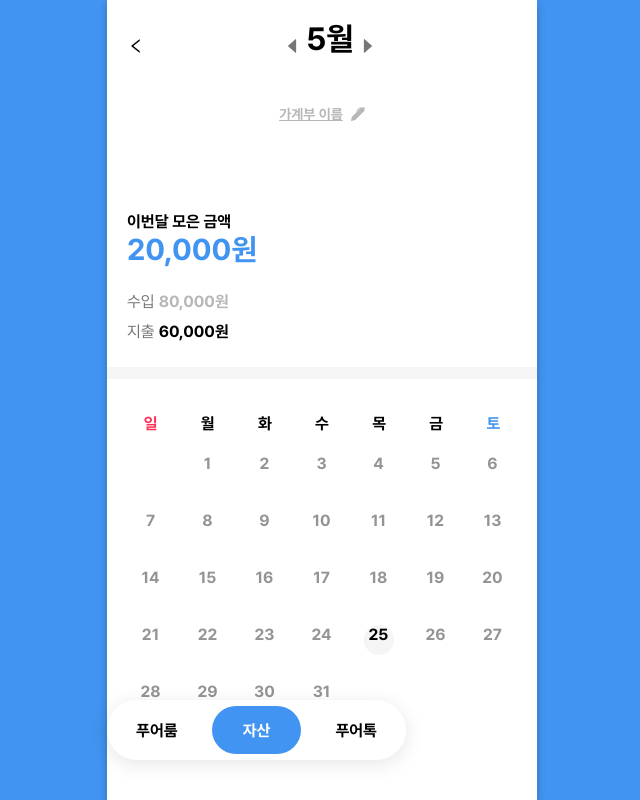
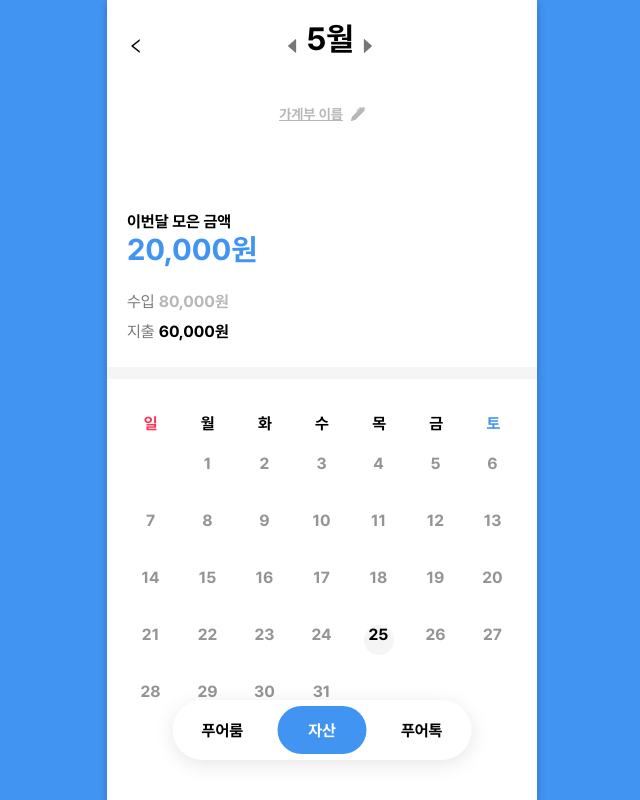
Before and after one commit to Apoorpoor/Apoorpoor_Frontend, a React (Create React App) app: page /account in a window 1280 px wide. Shown: the whole page, without its empty margins (318-958 px from the left). Built offline with nearby package versions, Linux system fonts and the light colour scheme.

Commit message:
[Design]컨트롤러 위치 조정, 푸어톡 스크롤 수정

```diff
--- a/src/components/elements/Button.tsx
+++ b/src/components/elements/Button.tsx
@@ -4,11 +4,12 @@ import '../../styles/components/_Button.scss';
 type ButtonChildren = {
   children: ReactNode;
   className: string;
+  onClick: (event: React.MouseEvent<HTMLButtonElement>) => void
 }
 
-function Button({ children, className}: ButtonChildren) {
+function Button({ children, className, onClick}: ButtonChildren) {
   return (
-  <button type='button' className={className}>
+  <button type='button' className={className} onClick={onClick}>
     {children}
   </button>
   );
--- a/src/pages/user/Nickname.tsx
+++ b/src/pages/user/Nickname.tsx
@@ -1,4 +1,5 @@
 import React from 'react';
+import { useNavigate } from 'react-router';
 import { useRecoilState } from 'recoil';
 import { Button, Input } from '../../components/index';
 import inputState from '../../shared/Atom';
@@ -9,6 +10,11 @@ function Nickname() {
   const nicknameChangeHandler = (event: React.ChangeEvent<HTMLInputElement>) => {
     setInputValue(event.target.value);
   };
+
+  const navigate = useNavigate();
+  const nextStepHandler = () => {
+    navigate('/');
+  }
 
   return (
     <main className='Nickname'>
@@ -30,7 +36,7 @@ function Nickname() {
         </div>
       </article>
 
-      <Button className='common'>
+      <Button className='common' onClick={nextStepHandler}>
         다음
       </Button>
     </main>
--- a/src/styles/components/_Controller.scss
+++ b/src/styles/components/_Controller.scss
@@ -8,7 +8,10 @@
   align-items: center;
   position: fixed;
   z-index: 100;
-  top: 700px;
+  // top: 700px;
+  bottom: 40px;
+  left: 50%;
+  transform: translateX(-50%);
   -webkit-box-shadow: 0px 4px 20px rgba(0, 0, 0, 0.1);
   box-shadow: 0px 4px 20px rgba(0, 0, 0, 0.1);
 }
--- a/src/styles/pages/_IntroTalk.scss
+++ b/src/styles/pages/_IntroTalk.scss
@@ -2,7 +2,8 @@
     width: 100%;
     height: 100vh;
     background-color: white;
-    padding: 15px
+    padding: 15px;
+    box-sizing: border-box;
 }
 .PoorImage {
     width: 250px;
```
